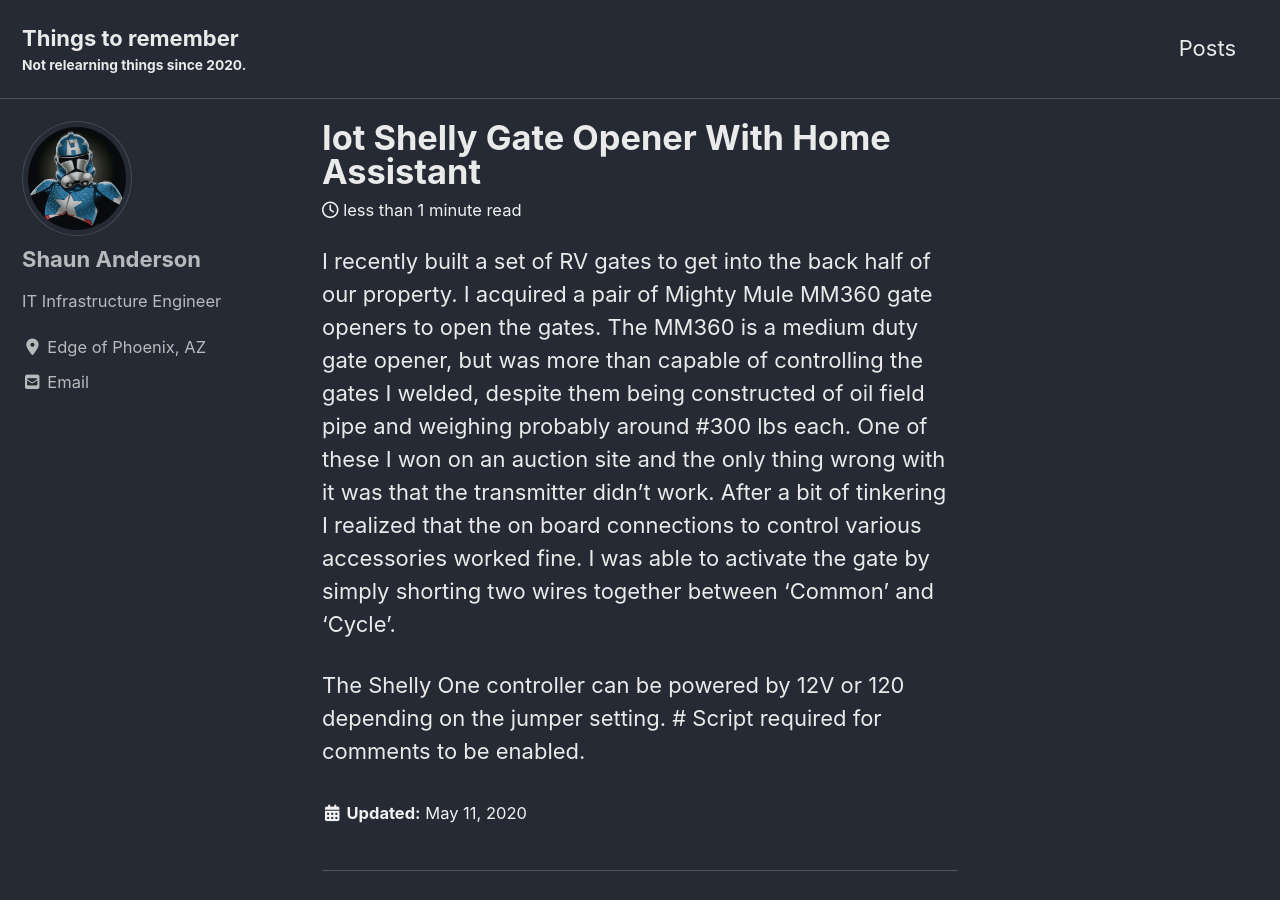
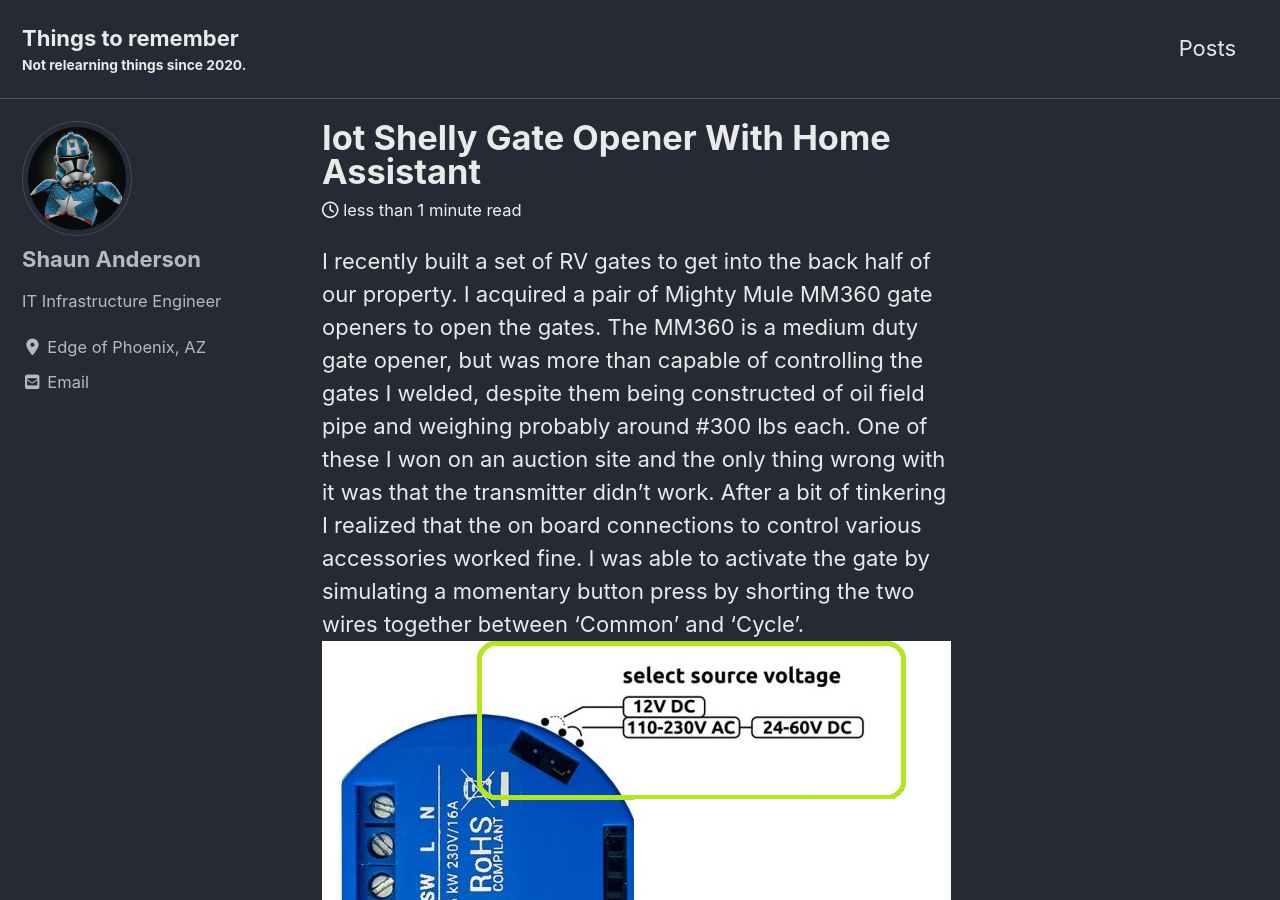
Before and after one commit to ShaunAndersonAZ/ShaunAndersonAZ.github.io, a Jekyll site: the page built from _posts/2020-05-11-IOT-Shelly-Gate-Opener-with-Home-Assistant.md, in a window 1280 px wide and 900 px high. Built offline with Jekyll 4.4.1, drawn with Linux system fonts in a browser that asks for light colours; cached includes are drawn as plain includes; nearby versions of some CDN libraries; comment, search, counter and statistics services are not loaded.

Commit message:
upload images for gate article

```diff
--- a/_posts/2020-05-11-IOT-Shelly-Gate-Opener-with-Home-Assistant.md
+++ b/_posts/2020-05-11-IOT-Shelly-Gate-Opener-with-Home-Assistant.md
@@ -6,8 +6,8 @@ header:
 categories:
         #- Testing
 ---
-I recently built a set of RV gates to get into the back half of our property.  I acquired a pair of Mighty Mule MM360 gate openers to open the gates.  The MM360 is a medium duty gate opener, but was more than capable of controlling the gates I welded, despite them being constructed of oil field pipe and weighing probably around #300 lbs each.  One of these I won on an auction site and the  only thing wrong with it was that the transmitter didn't work.  After a bit of tinkering I realized that the on board connections to control various accessories worked fine. I was able to activate the gate by simply shorting two wires together between 'Common' and 'Cycle'.
-<INSERT IMAGE HERE>
+I recently built a set of RV gates to get into the back half of our property.  I acquired a pair of Mighty Mule MM360 gate openers to open the gates.  The MM360 is a medium duty gate opener, but was more than capable of controlling the gates I welded, despite them being constructed of oil field pipe and weighing probably around #300 lbs each.  One of these I won on an auction site and the  only thing wrong with it was that the transmitter didn't work.  After a bit of tinkering I realized that the on board connections to control various accessories worked fine. I was able to activate the gate by simulating a momentary button press by shorting the two wires together between 'Common' and 'Cycle'.
+![Shelly Voltage Select](/assets/images/ShellyVoltageSelect.jpg)
 The Shelly One controller can be powered by 12V or 120 depending on the jumper setting.
 <INSERT shelly iamge>
 
```
Also changed, not shown: _posts/2020-01-12-Off-Grid-Kodi-Box.md (+2 -2 lines), assets/images/ShellyVoltageSelect.jpg (added).
